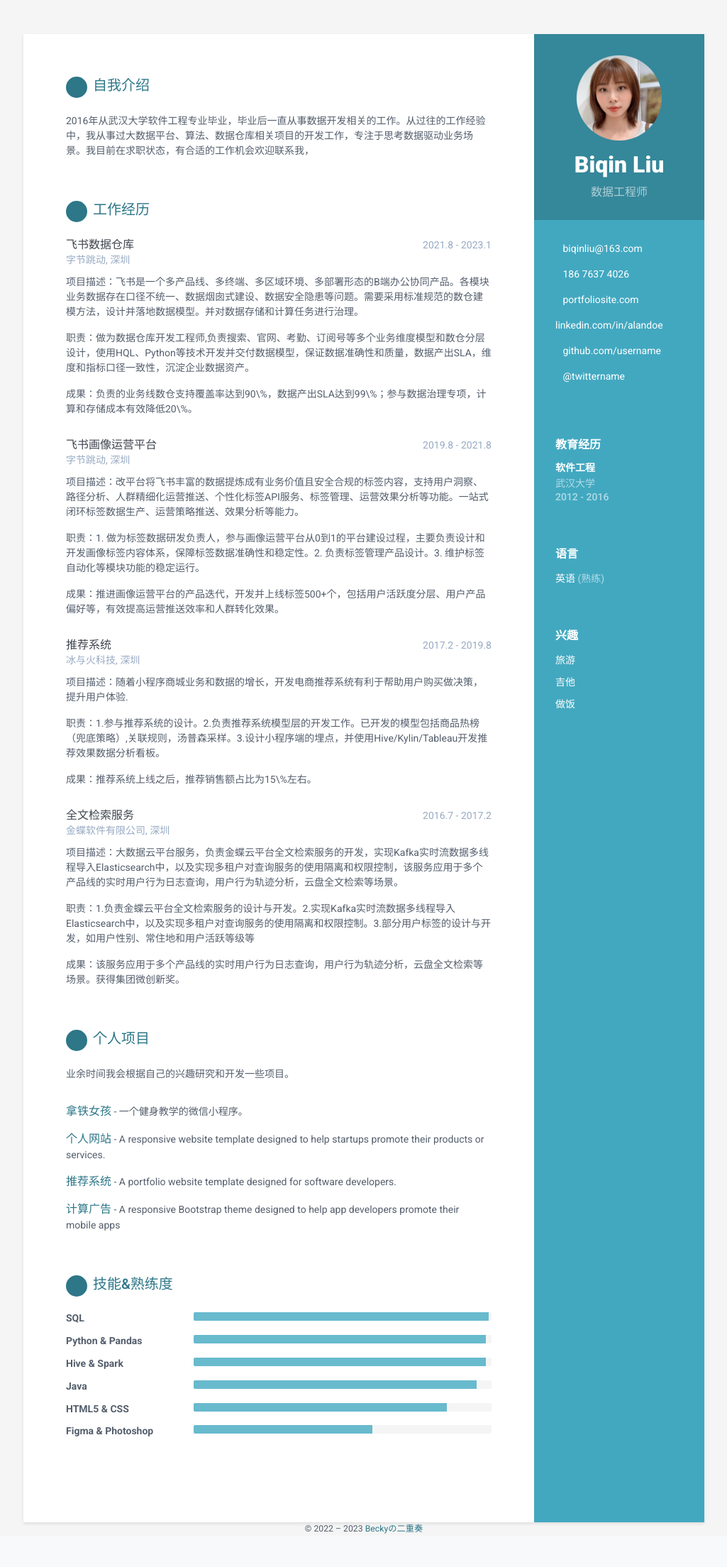
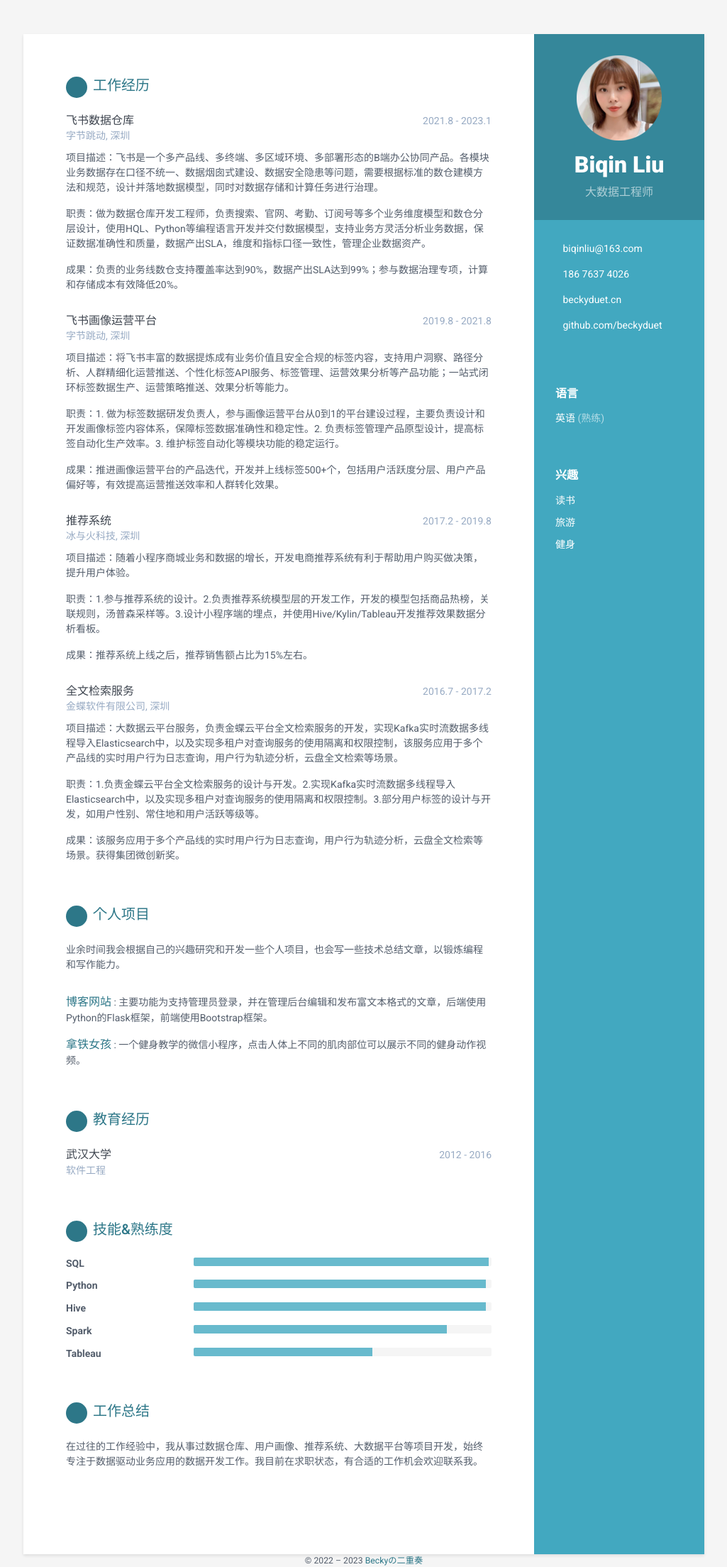
Before and after one commit to beckyduet/beckyBlog, a Flask app: page /resume in a window 1280 px wide. Shown: the part 58-2266 px from the top of the page at 71% size, without its empty margins (127-1152 px from the left). Before the commit the page ends 2219 px from the top, so only its background shows below. Run offline with Flask 2, Linux system fonts and the light colour scheme; parts of the project's set-up code (start-up, migrations or seed data) failed here and were passed over; some libraries are stand-ins or nearby versions.

Commit message:
polish resume

```diff
--- a/app/__init__.py
+++ b/app/__init__.py
@@ -4,7 +4,7 @@ from flask_mail import Mail
 from flask_moment import Moment
 from flask_sqlalchemy import SQLAlchemy
 from flask_login import LoginManager
-from ..config import config
+from config import config
 
 
 bootstrap = Bootstrap5()
--- a/app/auth/views.py
+++ b/app/auth/views.py
@@ -31,11 +31,9 @@ def login():
     form = LoginForm()
     if form.validate_on_submit():
         user = User.query.filter_by(email=form.email.data.lower()).first()
-        print(form.email.data.lower())
         if user is not None and user.verify_password(form.password.data):
             login_user(user, form.remember_me.data)
             next = request.args.get('next')
-            print("OK")
             if next is None or not next.startswith('/'):
                 next = url_for('main.index')
             return redirect(next)
--- a/app/main/views.py
+++ b/app/main/views.py
@@ -58,10 +58,7 @@ def resume():
 @login_required
 def edit(post_id):
     post = Post.query.get_or_404(post_id)
-    if post.author_id != current_user.id:
-        abort(403)
     form = PostForm()
-
     if form.validate_on_submit():
         post.id = post_id
         post.title = form.title.data
--- a/app/templates/edit.html
+++ b/app/templates/edit.html
@@ -7,7 +7,7 @@
     <h1 align="center">编辑文章</h1>
 </div>
 <div>
-    <form action="{{ url_for('main.edit',post_id = 1) }}" method="post">
+    <form action="{{ url_for('main.edit',post_id = post_id) }}" method="post">
         {{ form.hidden_tag() }}
         {{ form.csrf_token() }}
 
--- a/app/templates/resume.html
+++ b/app/templates/resume.html
@@ -7,16 +7,16 @@
 <!-- FontAwesome JS-->
 <script defer src="static/fontawesome/js/all.min.js"></script>
 <!-- Theme CSS -->
-<link id="theme-style" rel="stylesheet" href="static/css/orbit-1.css">
+<link href="static/css/orbit-1.css" id="theme-style" rel="stylesheet">
 {% endblock %}
 
 {% block content %}
 <div class="wrapper mt-lg-5">
     <div class="sidebar-wrapper">
         <div class="profile-container">
-            <img class="profile" src="static/images/profilenew.png" alt=""/>
+            <img alt="" class="profile" src="static/images/profilenew.png"/>
             <h1 class="name">Biqin Liu</h1>
-            <h3 class="tagline">数据工程师</h3>
+            <h3 class="tagline">大数据工程师</h3>
         </div><!--//profile-container-->
 
         <div class="contact-container container-block">
@@ -25,24 +25,16 @@
                 </li>
                 <li class="phone"><i class="fa-solid fa-phone"></i><a href="tel:18676374026">186 7637 4026</a></li>
                 <li class="website"><i class="fa-solid fa-globe"></i><a
-                        href="https://themes.3rdwavemedia.com/bootstrap-templates/resume/orbit-free-resume-cv-bootstrap-theme-for-developers/"
-                        target="_blank">portfoliosite.com</a></li>
-                <li class="linkedin"><i class="fa-brands fa-linkedin-in"></i><a href="#" target="_blank">linkedin.com/in/alandoe</a>
-                </li>
-                <li class="github"><i class="fa-brands fa-github"></i><a href="#"
-                                                                         target="_blank">github.com/username</a></li>
-                <li class="twitter"><i class="fa-brands fa-twitter"></i><a href="https://twitter.com/3rdwave_themes"
-                                                                           target="_blank">@twittername</a></li>
+                        href="beckyduet.cn"
+                        target="_blank">beckyduet.cn</a></li>
+                <!--                <li class="linkedin"><i class="fa-brands fa-linkedin-in"></i><a href="#" target="_blank">linkedin.com/in/alandoe</a>
+                                </li>-->
+                <li class="github"><i class="fa-brands fa-github"></i><a href="https://github.com/beckyduet"
+                                                                         target="_blank">github.com/beckyduet</a></li>
+                <!--                <li class="twitter"><i class="fa-brands fa-twitter"></i><a href="https://twitter.com/3rdwave_themes"
+                                                                                           target="_blank">@twittername</a></li>-->
             </ul>
         </div><!--//contact-container-->
-        <div class="education-container container-block">
-            <h2 class="container-block-title">教育经历</h2>
-            <div class="item">
-                <h4 class="degree">软件工程</h4>
-                <h5 class="meta">武汉大学</h5>
-                <div class="time">2012 - 2016</div>
-            </div><!--//item-->
-        </div><!--//education-container-->
 
         <div class="languages-container container-block">
             <h2 class="container-block-title">语言</h2>
@@ -54,23 +46,15 @@
         <div class="interests-container container-block">
             <h2 class="container-block-title">兴趣</h2>
             <ul class="list-unstyled interests-list">
+                <li>读书</li>
                 <li>旅游</li>
-                <li>吉他</li>
-                <li>做饭</li>
+                <li>健身</li>
             </ul>
         </div><!--//interests-->
 
     </div><!--//sidebar-wrapper-->
 
     <div class="main-wrapper">
-
-        <section class="section summary-section">
-            <h2 class="section-title"><span class="icon-holder"><i class="fa-solid fa-user"></i></span>自我介绍
-            </h2>
-            <div class="summary">
-                <p>2016年从武汉大学软件工程专业毕业，毕业后一直从事数据开发相关的工作。从过往的工作经验中，我从事过大数据平台、算法、数据仓库相关项目的开发工作，专注于思考数据驱动业务场景。我目前在求职状态，有合适的工作机会欢迎联系我，</p>
-            </div><!--//summary-->
-        </section><!--//section-->
 
         <section class="section experiences-section">
             <h2 class="section-title"><span class="icon-holder"><i class="fa-solid fa-briefcase"></i></span>工作经历
@@ -85,9 +69,12 @@
                     <div class="company">字节跳动, 深圳</div>
                 </div><!--//meta-->
                 <div class="details">
-                    <p>项目描述：飞书是一个多产品线、多终端、多区域环境、多部署形态的B端办公协同产品。各模块业务数据存在口径不统一、数据烟囱式建设、数据安全隐患等问题。需要采用标准规范的数仓建模方法，设计并落地数据模型。并对数据存储和计算任务进行治理。</p>
-                    <p> 职责：做为数据仓库开发工程师,负责搜索、官网、考勤、订阅号等多个业务维度模型和数仓分层设计，使用HQL、Python等技术开发并交付数据模型，保证数据准确性和质量，数据产出SLA，维度和指标口径一致性，沉淀企业数据资产。 </p>
-                    <p> 成果：负责的业务线数仓支持覆盖率达到90\%，数据产出SLA达到99\%；参与数据治理专项，计算和存储成本有效降低20\%。 </p>
+                    <p>
+                        项目描述：飞书是一个多产品线、多终端、多区域环境、多部署形态的B端办公协同产品。各模块业务数据存在口径不统一、数据烟囱式建设、数据安全隐患等问题，需要根据标准的数仓建模方法和规范，设计并落地数据模型，同时对数据存储和计算任务进行治理。</p>
+                    <p>
+                        职责：做为数据仓库开发工程师，负责搜索、官网、考勤、订阅号等多个业务维度模型和数仓分层设计，使用HQL、Python等编程语言开发并交付数据模型，支持业务方灵活分析业务数据，保证数据准确性和质量，数据产出SLA，维度和指标口径一致性，管理企业数据资产。 </p>
+                    <p>
+                        成果：负责的业务线数仓支持覆盖率达到90%，数据产出SLA达到99%；参与数据治理专项，计算和存储成本有效降低20%。 </p>
                 </div><!--//details-->
             </div><!--//item-->
 
@@ -100,9 +87,12 @@
                     <div class="company">字节跳动, 深圳</div>
                 </div><!--//meta-->
                 <div class="details">
-                    <p>项目描述：改平台将飞书丰富的数据提炼成有业务价值且安全合规的标签内容，支持用户洞察、路径分析、人群精细化运营推送、个性化标签API服务、标签管理、运营效果分析等功能。一站式闭环标签数据生产、运营策略推送、效果分析等能力。</p>
-                    <p>职责：1. 做为标签数据研发负责人，参与画像运营平台从0到1的平台建设过程，主要负责设计和开发画像标签内容体系，保障标签数据准确性和稳定性。2. 负责标签管理产品设计。3. 维护标签自动化等模块功能的稳定运行。</p>
-                    <p>成果：推进画像运营平台的产品迭代，开发并上线标签500+个，包括用户活跃度分层、用户产品偏好等，有效提高运营推送效率和人群转化效果。</p>
+                    <p>
+                        项目描述：将飞书丰富的数据提炼成有业务价值且安全合规的标签内容，支持用户洞察、路径分析、人群精细化运营推送、个性化标签API服务、标签管理、运营效果分析等产品功能；一站式闭环标签数据生产、运营策略推送、效果分析等能力。</p>
+                    <p>职责：1. 做为标签数据研发负责人，参与画像运营平台从0到1的平台建设过程，主要负责设计和开发画像标签内容体系，保障标签数据准确性和稳定性。2.
+                        负责标签管理产品原型设计，提高标签自动化生产效率。3. 维护标签自动化等模块功能的稳定运行。</p>
+                    <p>
+                        成果：推进画像运营平台的产品迭代，开发并上线标签500+个，包括用户活跃度分层、用户产品偏好等，有效提高运营推送效率和人群转化效果。</p>
 
                 </div><!--//details-->
             </div><!--//item-->
@@ -116,9 +106,11 @@
                     <div class="company">冰与火科技, 深圳</div>
                 </div><!--//meta-->
                 <div class="details">
-                    <p>项目描述：随着小程序商城业务和数据的增长，开发电商推荐系统有利于帮助用户购买做决策，提升用户体验.</p>
-                    <p>职责：1.参与推荐系统的设计。2.负责推荐系统模型层的开发工作。已开发的模型包括商品热榜（兜底策略）,关联规则，汤普森采样。3.设计小程序端的埋点，并使用Hive/Kylin/Tableau开发推荐效果数据分析看板。</p>
-                    <p>成果：推荐系统上线之后，推荐销售额占比为15\%左右。</p>
+                    <p>
+                        项目描述：随着小程序商城业务和数据的增长，开发电商推荐系统有利于帮助用户购买做决策，提升用户体验。</p>
+                    <p>
+                        职责：1.参与推荐系统的设计。2.负责推荐系统模型层的开发工作，开发的模型包括商品热榜，关联规则，汤普森采样等。3.设计小程序端的埋点，并使用Hive/Kylin/Tableau开发推荐效果数据分析看板。</p>
+                    <p>成果：推荐系统上线之后，推荐销售额占比为15%左右。</p>
                 </div><!--//details-->
             </div><!--//item-->
 
@@ -131,9 +123,12 @@
                     <div class="company">金蝶软件有限公司, 深圳</div>
                 </div><!--//meta-->
                 <div class="details">
-                    <p>项目描述：大数据云平台服务，负责金蝶云平台全文检索服务的开发，实现Kafka实时流数据多线程导入Elasticsearch中，以及实现多租户对查询服务的使用隔离和权限控制，该服务应用于多个产品线的实时用户行为日志查询，用户行为轨迹分析，云盘全文检索等场景。</p>
-                    <p>职责：1.负责金蝶云平台全文检索服务的设计与开发。2.实现Kafka实时流数据多线程导入Elasticsearch中，以及实现多租户对查询服务的使用隔离和权限控制。3.部分用户标签的设计与开发，如用户性别、常住地和用户活跃等级等</p>
-                    <p>成果：该服务应用于多个产品线的实时用户行为日志查询，用户行为轨迹分析，云盘全文检索等场景。获得集团微创新奖。</p>
+                    <p>
+                        项目描述：大数据云平台服务，负责金蝶云平台全文检索服务的开发，实现Kafka实时流数据多线程导入Elasticsearch中，以及实现多租户对查询服务的使用隔离和权限控制，该服务应用于多个产品线的实时用户行为日志查询，用户行为轨迹分析，云盘全文检索等场景。</p>
+                    <p>
+                        职责：1.负责金蝶云平台全文检索服务的设计与开发。2.实现Kafka实时流数据多线程导入Elasticsearch中，以及实现多租户对查询服务的使用隔离和权限控制。3.部分用户标签的设计与开发，如用户性别、常住地和用户活跃等级等。</p>
+                    <p>
+                        成果：该服务应用于多个产品线的实时用户行为日志查询，用户行为轨迹分析，云盘全文检索等场景。获得集团微创新奖。</p>
                 </div><!--//details-->
             </div><!--//item-->
 
@@ -142,85 +137,98 @@
         <section class="section projects-section">
             <h2 class="section-title"><span class="icon-holder"><i class="fa-solid fa-archive"></i></span>个人项目</h2>
             <div class="intro">
-                <p>业余时间我会根据自己的兴趣研究和开发一些项目。</p>
+                <p>业余时间我会根据自己的兴趣研究和开发一些个人项目，也会写一些技术总结文章，以锻炼编程和写作能力。</p>
             </div><!--//intro-->
-            <div class="item">
+                        <div class="item">
                 <span class="project-title"><a
-                        href="https://themes.3rdwavemedia.com/bootstrap-templates/startup/coderpro-bootstrap-5-startup-template-for-software-projects/"
-                        target="_blank">拿铁女孩</a></span> - <span class="project-tagline">一个健身教学的微信小程序。 </span>
-
+                        href="beckyduet.cn"
+                        target="_blank">博客网站</a></span> : <span class="project-tagline">主要功能为支持管理员登录，并在管理后台编辑和发布富文本格式的文章，后端使用Python的Flask框架，前端使用Bootstrap框架。</span>
             </div><!--//item-->
             <div class="item">
                 <span class="project-title"><a
-                        href="https://themes.3rdwavemedia.com/bootstrap-templates/startup/launch-bootstrap-5-template-for-saas-businesses/"
-                        target="_blank">个人网站</a></span> - <span class="project-tagline">A responsive website template designed to help startups promote their products or services.</span>
-            </div><!--//item-->
-            <div class="item">
-                <span class="project-title"><a
-                        href="https://themes.3rdwavemedia.com/bootstrap-templates/resume/devcard-bootstrap-5-vcard-portfolio-template-for-software-developers/"
-                        target="_blank">推荐系统</a></span> - <span class="project-tagline">A portfolio website template designed for software developers.</span>
-            </div><!--//item-->
-            <div class="item">
-                <span class="project-title"><a
-                        href="https://themes.3rdwavemedia.com/bootstrap-templates/startup/bootstrap-template-for-mobile-apps-nova-pro/"
-                        target="_blank">计算广告</a></span> - <span class="project-tagline">A responsive Bootstrap theme designed to help app developers promote their mobile apps</span>
+                        href="#"
+                        target="_blank">拿铁女孩</a></span> : <span
+                    class="project-tagline">一个健身教学的微信小程序，点击人体上不同的肌肉部位可以展示不同的健身动作视频。 </span>
+
             </div><!--//item-->
         </section><!--//section-->
+        <section class="section experiences-section">
+            <h2 class="section-title"><span class="icon-holder"><i class="fa-solid fa-briefcase"></i></span>教育经历
+            </h2>
 
+            <div class="item">
+                <div class="meta">
+                    <div class="upper-row">
+                        <h3 class="job-title">武汉大学</h3>
+                        <div class="time">2012 - 2016</div>
+                    </div><!--//upper-row-->
+                    <div class="company">软件工程</div>
+                </div><!--//meta-->
+            </div><!--//item-->
+        </section>
         <section class="skills-section section">
-            <h2 class="section-title"><span class="icon-holder"><i class="fa-solid fa-rocket"></i></span>技能&熟练度</h2>
+            <h2 class="section-title"><span class="icon-holder"><i class="fa-solid fa-rocket"></i></span>技能&熟练度
+            </h2>
             <div class="skillset">
                 <div class="item">
                     <h3 class="level-title">SQL</h3>
                     <div class="progress level-bar">
-                        <div class="progress-bar theme-progress-bar" role="progressbar" style="width: 99%"
-                             aria-valuenow="99" aria-valuemin="0" aria-valuemax="100"></div>
+                        <div aria-valuemax="100" aria-valuemin="0" aria-valuenow="99"
+                             class="progress-bar theme-progress-bar" role="progressbar" style="width: 99%"></div>
                     </div>
                 </div><!--//item-->
 
                 <div class="item">
-                    <h3 class="level-title">Python &amp; Pandas</h3>
+                    <h3 class="level-title">Python</h3>
                     <div class="progress level-bar">
-                        <div class="progress-bar theme-progress-bar" role="progressbar" style="width: 98%"
-                             aria-valuenow="98" aria-valuemin="0" aria-valuemax="100"></div>
+                        <div aria-valuemax="100" aria-valuemin="0" aria-valuenow="98"
+                             class="progress-bar theme-progress-bar" role="progressbar" style="width: 98%"></div>
                     </div>
                 </div><!--//item-->
 
                 <div class="item">
-                    <h3 class="level-title">Hive &amp; Spark</h3>
+                    <h3 class="level-title">Hive</h3>
                     <div class="progress level-bar">
-                        <div class="progress-bar theme-progress-bar" role="progressbar" style="width: 98%"
-                             aria-valuenow="98" aria-valuemin="0" aria-valuemax="100"></div>
+                        <div aria-valuemax="100" aria-valuemin="0" aria-valuenow="98"
+                             class="progress-bar theme-progress-bar" role="progressbar" style="width: 98%"></div>
+                    </div>
+                </div><!--//item-->
+
+<!--                <div class="item">
+                    <h3 class="level-title">Spark</h3>
+                    <div class="progress level-bar">
+                        <div aria-valuemax="100" aria-valuemin="0" aria-valuenow="100"
+                             class="progress-bar theme-progress-bar" role="progressbar" style="width: 95%"></div>
+                    </div>
+                </div>&lt;!&ndash;//item&ndash;&gt;-->
+
+                <div class="item">
+                    <h3 class="level-title">Spark</h3>
+                    <div class="progress level-bar">
+                        <div aria-valuemax="100" aria-valuemin="0" aria-valuenow="85"
+                             class="progress-bar theme-progress-bar" role="progressbar" style="width: 85%"></div>
                     </div>
                 </div><!--//item-->
 
                 <div class="item">
-                    <h3 class="level-title">Java</h3>
+                    <h3 class="level-title">Tableau</h3>
                     <div class="progress level-bar">
-                        <div class="progress-bar theme-progress-bar" role="progressbar" style="width: 95%"
-                             aria-valuenow="95" aria-valuemin="0" aria-valuemax="100"></div>
-                    </div>
-                </div><!--//item-->
-
-                <div class="item">
-                    <h3 class="level-title">HTML5 &amp; CSS</h3>
-                    <div class="progress level-bar">
-                        <div class="progress-bar theme-progress-bar" role="progressbar" style="width: 85%"
-                             aria-valuenow="85" aria-valuemin="0" aria-valuemax="100"></div>
-                    </div>
-                </div><!--//item-->
-
-                <div class="item">
-                    <h3 class="level-title">Figma &amp; Photoshop</h3>
-                    <div class="progress level-bar">
-                        <div class="progress-bar theme-progress-bar" role="progressbar" style="width: 60%"
-                             aria-valuenow="60" aria-valuemin="0" aria-valuemax="100"></div>
+                        <div aria-valuemax="100" aria-valuemin="0" aria-valuenow="60"
+                             class="progress-bar theme-progress-bar" role="progressbar" style="width: 60%"></div>
                     </div>
                 </div><!--//item-->
 
             </div>
         </section><!--//skills-section-->
 
+        <section class="section summary-section">
+            <h2 class="section-title"><span class="icon-holder"><i class="fa-solid fa-user"></i></span>工作总结
+            </h2>
+            <div class="summary">
+                <p>
+                    在过往的工作经验中，我从事过数据仓库、用户画像、推荐系统、大数据平台等项目开发，始终专注于数据驱动业务应用的数据开发工作。我目前在求职状态，有合适的工作机会欢迎联系我。</p>
+            </div><!--//summary-->
+        </section><!--//section-->
     </div><!--//main-body-->
 </div>
 
--- a/requirements/common.txt
+++ b/requirements.txt
@@ -24,7 +24,7 @@ Flask-Migrate==2.0.4
 Flask-Moment==0.5.1
 Flask-PageDown==0.2.2
 Flask-Script==2.0.6
-Flask-SQLAlchemy==2.2
+Flask-SQLAlchemy
 Flask-WTF==0.14.2
 funcsigs==1.0.2
 future==0.18.3
```
Also changed, not shown: beckyBlog.py (+5 -2 lines), config.py (+4 -4 lines).
